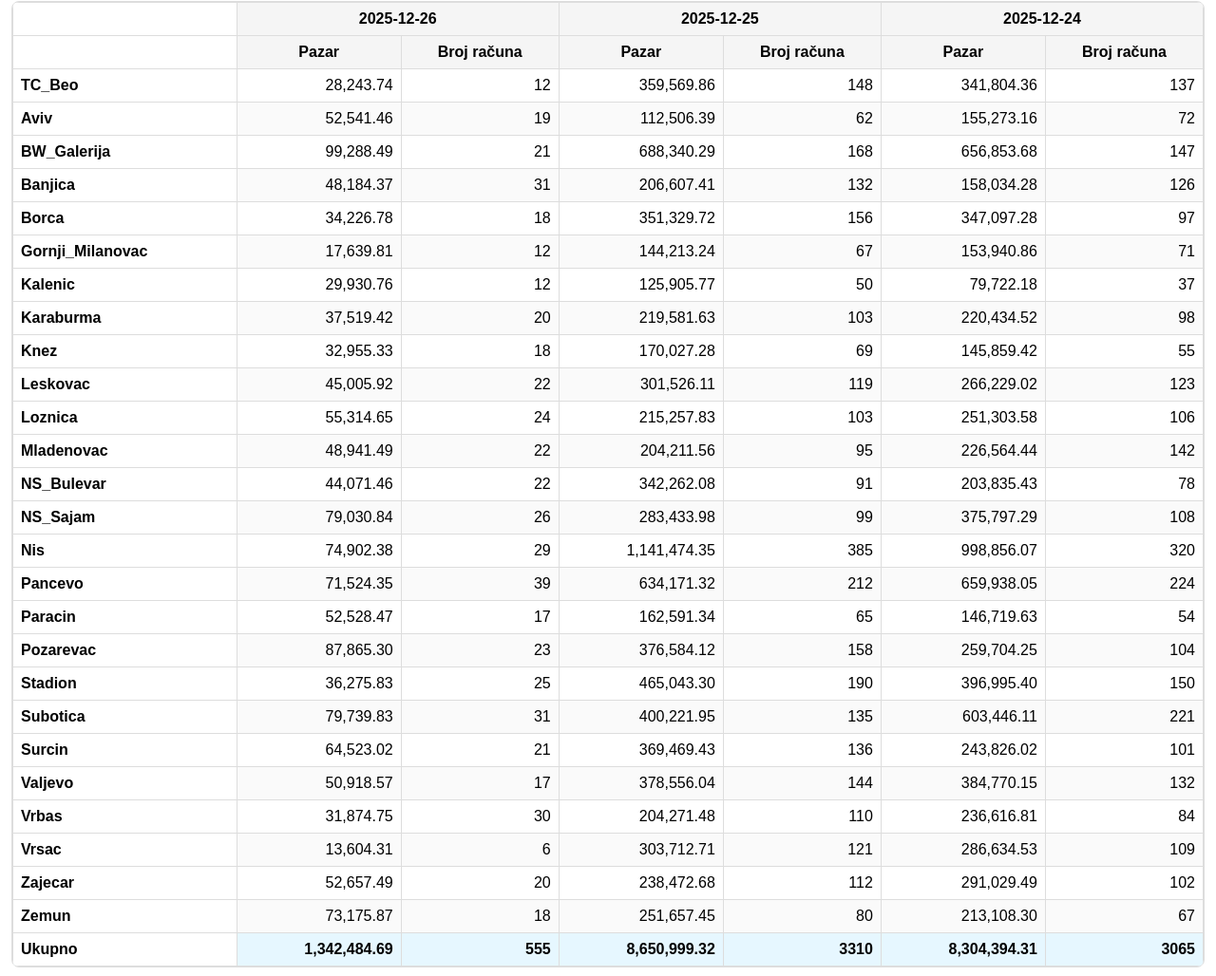
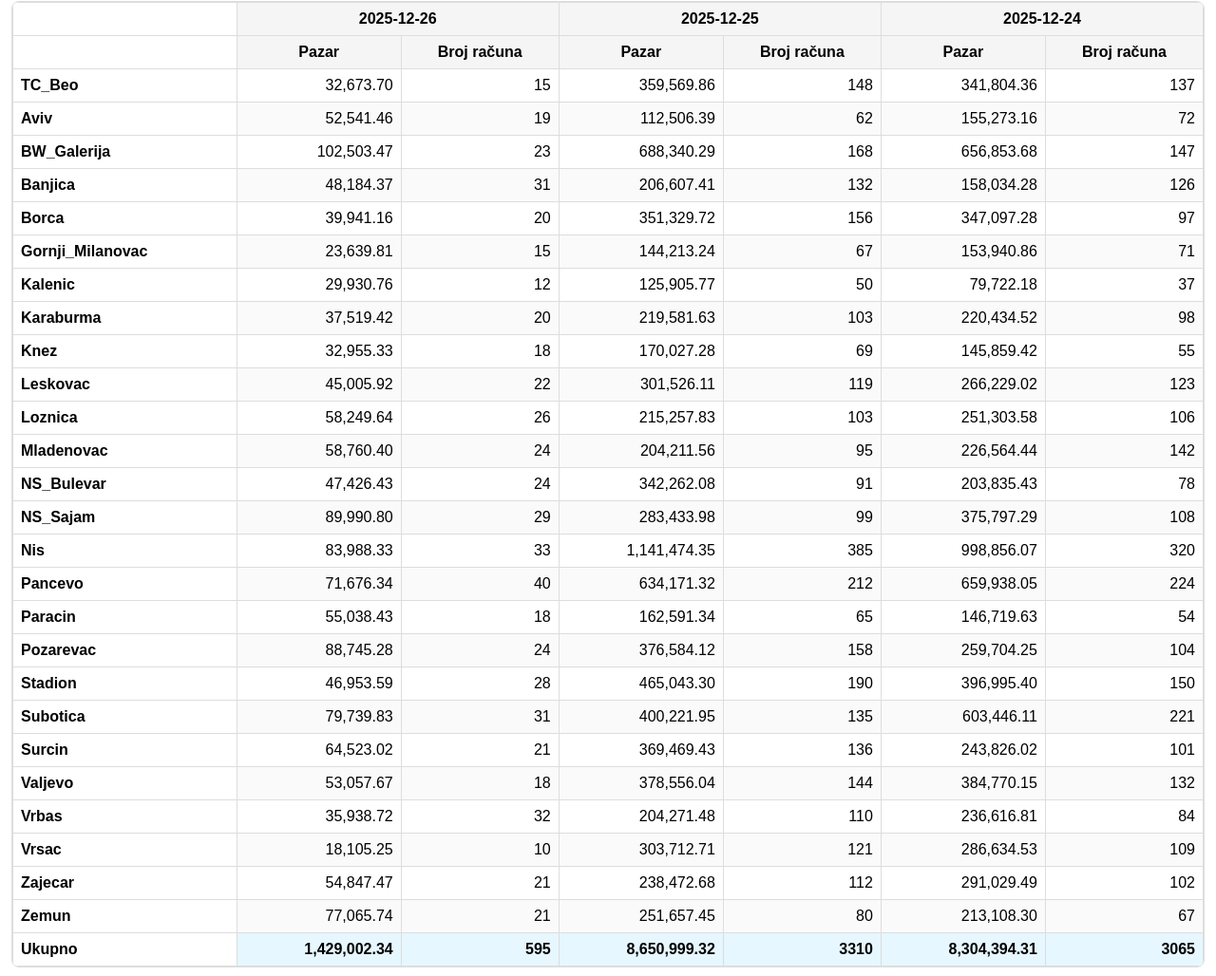
Before and after one commit to dejanrbojkomerc-beep/pazari-repo, a plain HTML site: page index.html in a window 1280 px wide. Shown: the part 44-1072 px from the top of the page at 95% size. Drawn offline with nearby package versions, Linux system fonts and the light colour scheme.

Commit message:
update index.html 2025-12-26 12:09

```diff
--- a/index.html
+++ b/index.html
@@ -106,8 +106,8 @@
   <tbody>
     <tr>
       <th>TC_Beo</th>
-      <td>28,243.74</td>
-      <td>12</td>
+      <td>32,673.70</td>
+      <td>15</td>
       <td>359,569.86</td>
       <td>148</td>
       <td>341,804.36</td>
@@ -124,8 +124,8 @@
     </tr>
     <tr>
       <th>BW_Galerija</th>
-      <td>99,288.49</td>
-      <td>21</td>
+      <td>102,503.47</td>
+      <td>23</td>
       <td>688,340.29</td>
       <td>168</td>
       <td>656,853.68</td>
@@ -142,8 +142,8 @@
     </tr>
     <tr>
       <th>Borca</th>
-      <td>34,226.78</td>
-      <td>18</td>
+      <td>39,941.16</td>
+      <td>20</td>
       <td>351,329.72</td>
       <td>156</td>
       <td>347,097.28</td>
@@ -151,8 +151,8 @@
     </tr>
     <tr>
       <th>Gornji_Milanovac</th>
-      <td>17,639.81</td>
-      <td>12</td>
+      <td>23,639.81</td>
+      <td>15</td>
       <td>144,213.24</td>
       <td>67</td>
       <td>153,940.86</td>
@@ -196,8 +196,8 @@
     </tr>
     <tr>
       <th>Loznica</th>
-      <td>55,314.65</td>
-      <td>24</td>
+      <td>58,249.64</td>
+      <td>26</td>
       <td>215,257.83</td>
       <td>103</td>
       <td>251,303.58</td>
@@ -205,8 +205,8 @@
     </tr>
     <tr>
       <th>Mladenovac</th>
-      <td>48,941.49</td>
-      <td>22</td>
+      <td>58,760.40</td>
+      <td>24</td>
       <td>204,211.56</td>
       <td>95</td>
       <td>226,564.44</td>
@@ -214,8 +214,8 @@
     </tr>
     <tr>
       <th>NS_Bulevar</th>
-      <td>44,071.46</td>
-      <td>22</td>
+      <td>47,426.43</td>
+      <td>24</td>
       <td>342,262.08</td>
       <td>91</td>
       <td>203,835.43</td>
@@ -223,8 +223,8 @@
     </tr>
     <tr>
       <th>NS_Sajam</th>
-      <td>79,030.84</td>
-      <td>26</td>
+      <td>89,990.80</td>
+      <td>29</td>
       <td>283,433.98</td>
       <td>99</td>
       <td>375,797.29</td>
@@ -232,8 +232,8 @@
     </tr>
     <tr>
       <th>Nis</th>
-      <td>74,902.38</td>
-      <td>29</td>
+      <td>83,988.33</td>
+      <td>33</td>
       <td>1,141,474.35</td>
       <td>385</td>
       <td>998,856.07</td>
@@ -241,8 +241,8 @@
     </tr>
     <tr>
       <th>Pancevo</th>
-      <td>71,524.35</td>
-      <td>39</td>
+      <td>71,676.34</td>
+      <td>40</td>
       <td>634,171.32</td>
       <td>212</td>
       <td>659,938.05</td>
@@ -250,8 +250,8 @@
     </tr>
     <tr>
       <th>Paracin</th>
-      <td>52,528.47</td>
-      <td>17</td>
+      <td>55,038.43</td>
+      <td>18</td>
       <td>162,591.34</td>
       <td>65</td>
       <td>146,719.63</td>
@@ -259,8 +259,8 @@
     </tr>
     <tr>
       <th>Pozarevac</th>
-      <td>87,865.30</td>
-      <td>23</td>
+      <td>88,745.28</td>
+      <td>24</td>
       <td>376,584.12</td>
       <td>158</td>
       <td>259,704.25</td>
@@ -268,8 +268,8 @@
     </tr>
     <tr>
       <th>Stadion</th>
-      <td>36,275.83</td>
-      <td>25</td>
+      <td>46,953.59</td>
+      <td>28</td>
       <td>465,043.30</td>
       <td>190</td>
       <td>396,995.40</td>
@@ -295,8 +295,8 @@
     </tr>
     <tr>
       <th>Valjevo</th>
-      <td>50,918.57</td>
-      <td>17</td>
+      <td>53,057.67</td>
+      <td>18</td>
       <td>378,556.04</td>
       <td>144</td>
       <td>384,770.15</td>
@@ -304,8 +304,8 @@
     </tr>
     <tr>
       <th>Vrbas</th>
-      <td>31,874.75</td>
-      <td>30</td>
+      <td>35,938.72</td>
+      <td>32</td>
       <td>204,271.48</td>
       <td>110</td>
       <td>236,616.81</td>
@@ -313,8 +313,8 @@
     </tr>
     <tr>
       <th>Vrsac</th>
-      <td>13,604.31</td>
-      <td>6</td>
+      <td>18,105.25</td>
+      <td>10</td>
       <td>303,712.71</td>
       <td>121</td>
       <td>286,634.53</td>
@@ -322,8 +322,8 @@
     </tr>
     <tr>
       <th>Zajecar</th>
-      <td>52,657.49</td>
-      <td>20</td>
+      <td>54,847.47</td>
+      <td>21</td>
       <td>238,472.68</td>
       <td>112</td>
       <td>291,029.49</td>
@@ -331,8 +331,8 @@
     </tr>
     <tr>
       <th>Zemun</th>
-      <td>73,175.87</td>
-      <td>18</td>
+      <td>77,065.74</td>
+      <td>21</td>
       <td>251,657.45</td>
       <td>80</td>
       <td>213,108.30</td>
@@ -340,8 +340,8 @@
     </tr>
     <tr>
       <th>Ukupno</th>
-      <td>1,342,484.69</td>
-      <td>555</td>
+      <td>1,429,002.34</td>
+      <td>595</td>
       <td>8,650,999.32</td>
       <td>3310</td>
       <td>8,304,394.31</td>
@@ -399,8 +399,8 @@
             }
         });
     };
-    const datasetsPazar = [{"label": "2025-12-26 - Pazar", "data": [0.0, 0.0, 0.0, 0.0, 0.0, 0.0, 0.0, 0.0, 15496.81, 181510.55, 431205.0, 705180.4, 9091.93, 0.0, 0.0, 0.0, 0.0, 0.0, 0.0, 0.0, 0.0, 0.0, 0.0, 0.0], "borderColor": "#4CAF50", "backgroundColor": "#4CAF50", "borderWidth": 2}, {"label": "2025-12-25 - Pazar", "data": [0.0, 0.0, 0.0, 0.0, 0.0, 0.0, 0.0, 0.0, 7940.76, 240650.4, 437476.83999999997, 530987.62, 736993.94, 776195.15, 804679.03, 851917.98, 884873.82, 989378.28, 959689.19, 836004.63, 443093.27, 151118.41, 0.0, 0.0], "borderColor": "#FF5722", "backgroundColor": "#FF5722", "borderWidth": 2}, {"label": "2025-12-24 - Pazar", "data": [0.0, 0.0, 0.0, 0.0, 0.0, 0.0, 0.0, 0.0, 1199.93, 182131.76, 456121.49, 621800.6, 746652.74, 683032.9, 634772.36, 751929.89, 757340.37, 906782.37, 988955.5599999999, 799942.21, 551552.04, 222180.09, 0.0, 0.0], "borderColor": "#2196F3", "backgroundColor": "#2196F3", "borderWidth": 2}];
-    const datasetsRacuni = [{"label": "2025-12-26 - Broj ra\u010duna", "data": [0, 0, 0, 0, 0, 0, 0, 0, 7, 83, 180, 283, 2, 0, 0, 0, 0, 0, 0, 0, 0, 0, 0, 0], "borderColor": "#4CAF50", "backgroundColor": "#4CAF50", "borderWidth": 2}, {"label": "2025-12-25 - Broj ra\u010duna", "data": [0, 0, 0, 0, 0, 0, 0, 0, 6, 76, 197, 234, 266, 282, 315, 282, 313, 340, 370, 365, 199, 61, 3, 1], "borderColor": "#FF5722", "backgroundColor": "#FF5722", "borderWidth": 2}, {"label": "2025-12-24 - Broj ra\u010duna", "data": [0, 0, 0, 0, 0, 0, 0, 0, 6, 82, 174, 233, 256, 272, 263, 284, 297, 317, 334, 305, 185, 57, 0, 0], "borderColor": "#2196F3", "backgroundColor": "#2196F3", "borderWidth": 2}];
+    const datasetsPazar = [{"label": "2025-12-26 - Pazar", "data": [0.0, 0.0, 0.0, 0.0, 0.0, 0.0, 0.0, 0.0, 15496.81, 181510.55, 431205.0, 716709.46, 84080.52, 0.0, 0.0, 0.0, 0.0, 0.0, 0.0, 0.0, 0.0, 0.0, 0.0, 0.0], "borderColor": "#4CAF50", "backgroundColor": "#4CAF50", "borderWidth": 2}, {"label": "2025-12-25 - Pazar", "data": [0.0, 0.0, 0.0, 0.0, 0.0, 0.0, 0.0, 0.0, 7940.76, 240650.4, 437476.83999999997, 530987.62, 736993.94, 776195.15, 804679.03, 851917.98, 884873.82, 989378.28, 959689.19, 836004.63, 443093.27, 151118.41, 0.0, 0.0], "borderColor": "#FF5722", "backgroundColor": "#FF5722", "borderWidth": 2}, {"label": "2025-12-24 - Pazar", "data": [0.0, 0.0, 0.0, 0.0, 0.0, 0.0, 0.0, 0.0, 1199.93, 182131.76, 456121.49, 621800.6, 746652.74, 683032.9, 634772.36, 751929.89, 757340.37, 906782.37, 988955.5599999999, 799942.21, 551552.04, 222180.09, 0.0, 0.0], "borderColor": "#2196F3", "backgroundColor": "#2196F3", "borderWidth": 2}];
+    const datasetsRacuni = [{"label": "2025-12-26 - Broj ra\u010duna", "data": [0, 0, 0, 0, 0, 0, 0, 0, 7, 83, 180, 287, 38, 0, 0, 0, 0, 0, 0, 0, 0, 0, 0, 0], "borderColor": "#4CAF50", "backgroundColor": "#4CAF50", "borderWidth": 2}, {"label": "2025-12-25 - Broj ra\u010duna", "data": [0, 0, 0, 0, 0, 0, 0, 0, 6, 76, 197, 234, 266, 282, 315, 282, 313, 340, 370, 365, 199, 61, 3, 1], "borderColor": "#FF5722", "backgroundColor": "#FF5722", "borderWidth": 2}, {"label": "2025-12-24 - Broj ra\u010duna", "data": [0, 0, 0, 0, 0, 0, 0, 0, 6, 82, 174, 233, 256, 272, 263, 284, 297, 317, 334, 305, 185, 57, 0, 0], "borderColor": "#2196F3", "backgroundColor": "#2196F3", "borderWidth": 2}];
     mkChart('salesByHour', datasetsPazar, 'Iznos (RSD)');
     mkChart('receiptsByHour', datasetsRacuni, 'Broj računa');
     </script>
```
